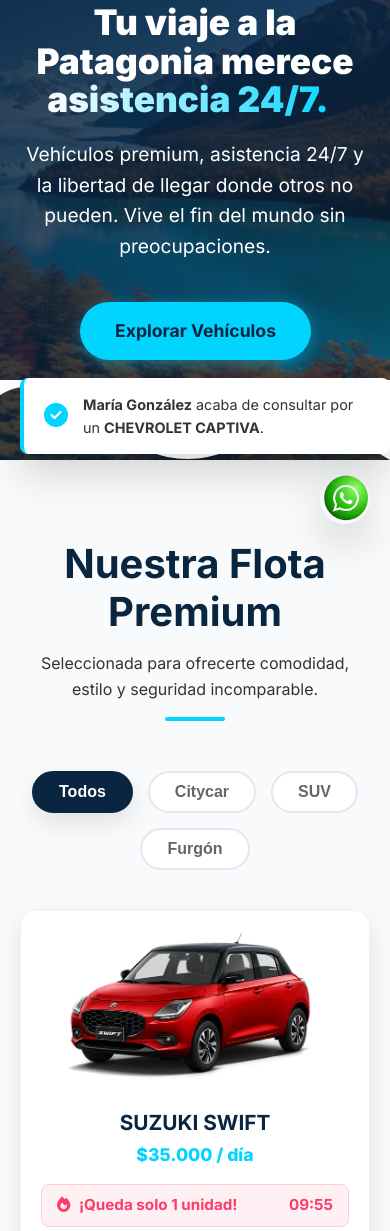
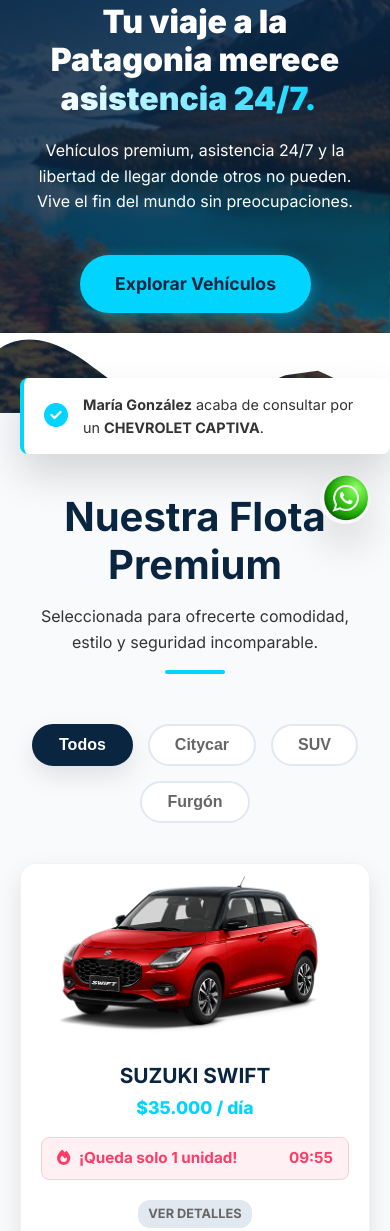
Before and after one commit to ETARVIDEOS/glaciares-rent-a-car, a plain HTML site: page index.html in a window 390 px wide. Shown: the part 300-1531 px from the top of the page. Drawn offline with nearby package versions, Linux system fonts and the light colour scheme.

Commit message:
fix: mobile responsiveness for hero text and homogenous car image scaling

```diff
--- a/css/styles.css
+++ b/css/styles.css
@@ -405,16 +405,16 @@
     overflow: hidden;
     background-color: #ffffff; /* Transparent looking background */
     display: flex;
-    align-items: flex-end; /* Align bottom to look neat like Bobadilla */
+    align-items: center; /* Center to allow max size */
     justify-content: center;
-    padding: 20px 20px 10px;
+    padding: 10px; /* Reduced padding to let cars take more space */
 }
 
 .car-image {
     width: 100%;
     height: 100%;
     object-fit: contain;
-    object-position: bottom;
+    object-position: center; /* Center alignment */
     transition: transform 0.5s;
 }
 
@@ -1010,7 +1010,14 @@
     }
 
     .hero h1 {
-        font-size: 2.2rem;
+        font-size: 2rem; /* Reduced for mobile */
+        line-height: 1.2;
+        word-wrap: break-word;
+    }
+
+    .hero p {
+        font-size: 1rem;
+        padding: 0 10px;
     }
 
     .nosotros-content, .contacto-wrapper {
--- a/js/main.js
+++ b/js/main.js
@@ -23,7 +23,8 @@
             price: '$45.000 / día',
             transmission: 'Mecánico',
             passengers: '5',
-            fuel: 'Bencina'
+            fuel: 'Bencina',
+            scale: 1.15
         },
         {
             id: 3,
@@ -33,7 +34,8 @@
             price: '$45.000 / día',
             transmission: 'Mecánico',
             passengers: '7',
-            fuel: 'Bencina'
+            fuel: 'Bencina',
+            scale: 1.35
         },
         {
             id: 4,
@@ -43,7 +45,8 @@
             price: '$45.000 / día',
             transmission: 'Automático',
             passengers: '5',
-            fuel: 'Bencina'
+            fuel: 'Bencina',
+            scale: 1.35
         },
         {
             id: 5,
@@ -63,7 +66,8 @@
             price: '$65.000 / día',
             transmission: 'Mecánico',
             passengers: '9',
-            fuel: 'Diesel'
+            fuel: 'Diesel',
+            scale: 1.15
         }
     ];
 
@@ -86,7 +90,9 @@
             const cardHTML = `
                 <div class="car-card animate__animated animate__fadeInUp" style="animation-delay: ${delay}s" data-id="${car.id}">
                     <div class="car-image-container">
-                        <img src="${car.image}" alt="${car.name}" class="car-image" loading="lazy">
+                        <div class="car-image-wrapper" style="width: 100%; height: 100%; ${car.scale ? `transform: scale(${car.scale});` : ''}">
+                            <img src="${car.image}" alt="${car.name}" class="car-image" loading="lazy">
+                        </div>
                     </div>
                     <div class="car-info">
                         <h3 class="car-title">${car.name}</h3>
```
